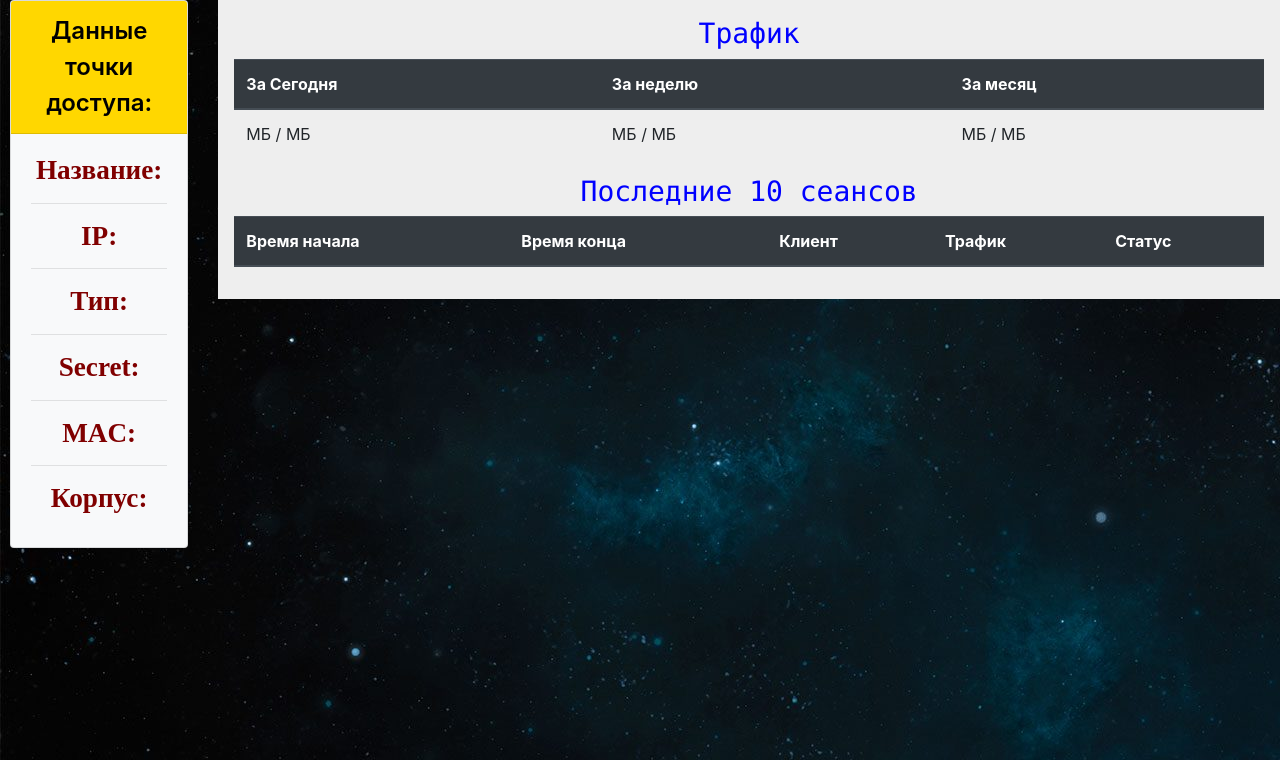
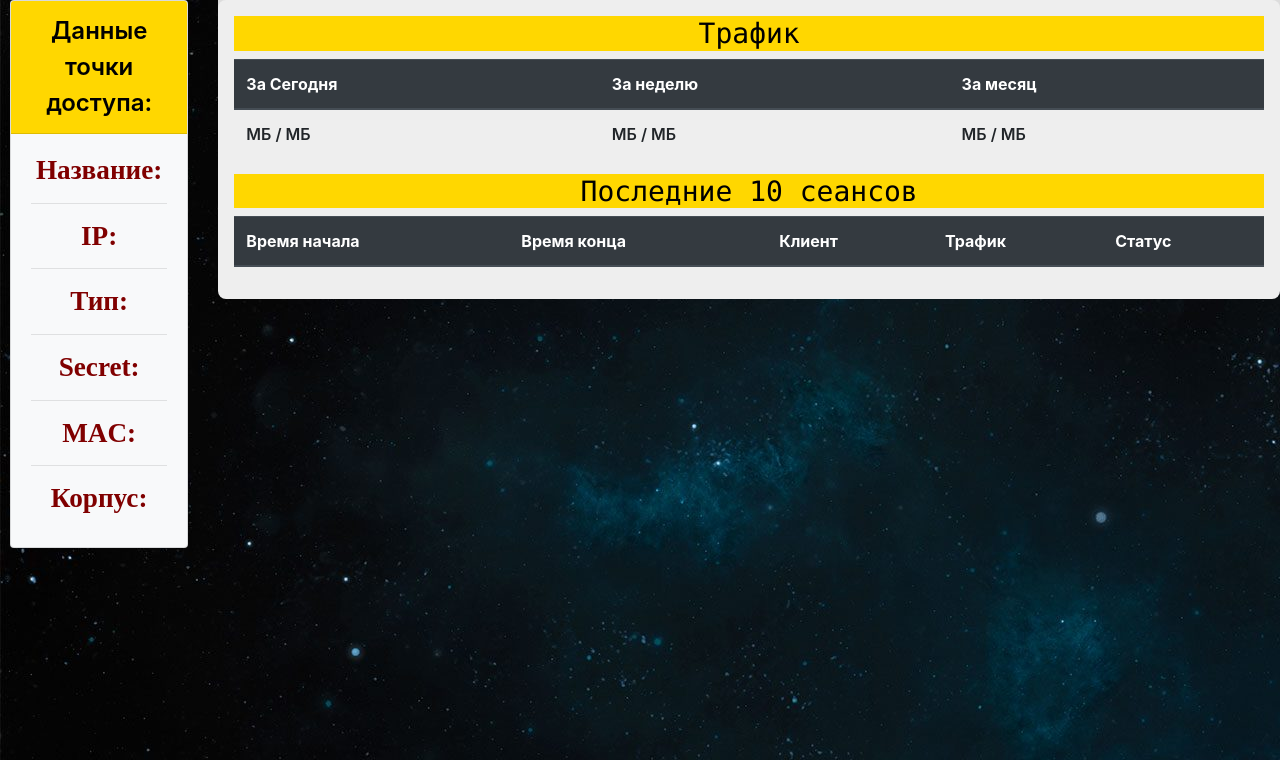
Before and after one commit to kitanin90/smart_wifi, a Django app: template panel/templates/panel/point.html in a window 1280 px wide. Shown: the part 40-800 px from the top of the page. Run offline with Django 3.2, Linux system fonts and the light colour scheme; the template is opened without the code that fills it, so the values that code supplies are empty; parts of the project's set-up code (start-up, migrations or seed data) failed here and were passed over; some libraries are stand-ins or nearby versions.

Commit message:
changed the look of the "nas" page

```diff
--- a/panel/static/panel/css/nas.css
+++ b/panel/static/panel/css/nas.css
@@ -56,17 +56,20 @@ h3 {
     font-family: "Lucida Console", serif;
     text-align: center;
     padding-top: 1px;
-    color: white;
+    /*color: white;*/
+    background-color: #FFD700;
+    color: black;
+}
 
-}
 
 .container-fluid {
     padding-left: 0;
     padding-right: 0;
 }
 
-.w-100 h3 {
-    color: blue;
+.w-100 {
+    font-weight: 600;
+    border-radius: 8px;
 }
 
 h6 {
@@ -83,3 +86,7 @@ h6 {
     font-weight: 600;
     background-color: #FFD700;
 }
+
+.card-text{
+    font-weight: 600;
+}
```
